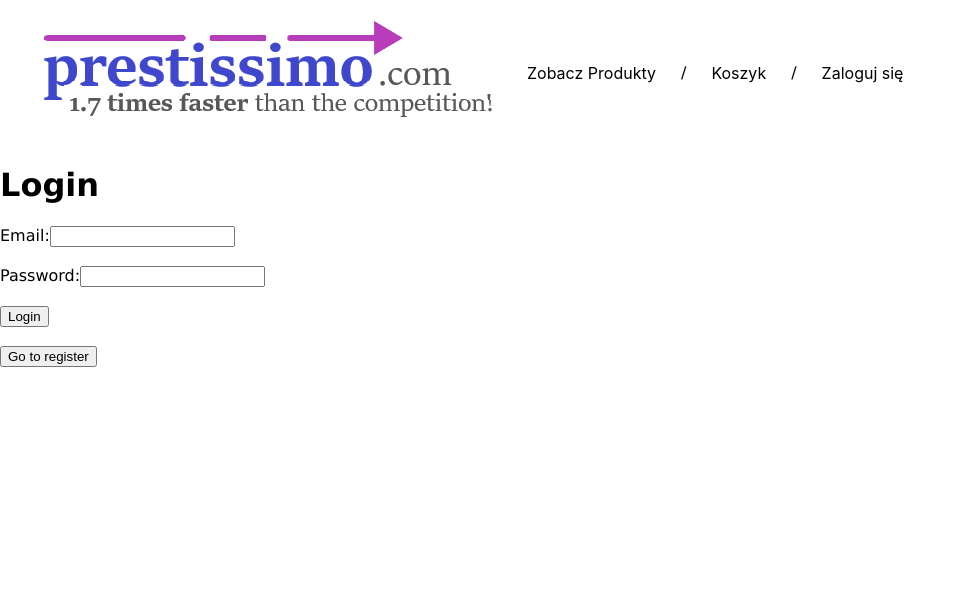
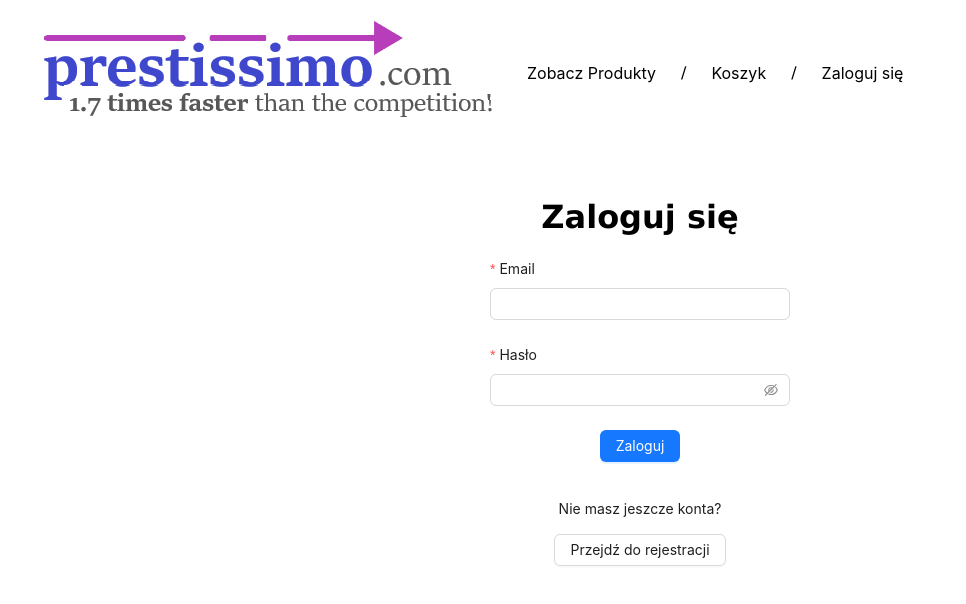
Before and after one commit to AdrianSuliga/OnlineShop, a React (Vite) app: page /login in a window 1280 px wide. Shown: the top 604 px of the page, without its empty margins (0-966 px from the left). Built offline with nearby package versions, Linux system fonts and the light colour scheme.

Commit message:
gotowe gui (logowanie, historia)

```diff
--- a/frontend/components/Login.tsx
+++ b/frontend/components/Login.tsx
@@ -1,18 +1,18 @@
 import React, { useState, createContext, useContext, useEffect } from "react";
+import CSS from "csstype";
 import { useNavigate } from "react-router-dom";
 import { useAuth } from "./AuthProvider";
+import { Button, Form, Input } from "antd";
 
 const LoginPage = () => {
     const [registering, setRegistering] = useState(false);
     const navigate = useNavigate();
     const { login } = useAuth();
 
-    const handleLogin = async (event) => {
-        event.preventDefault();
-        const formData = new FormData(event.target);
+    const handleLogin = async (values) => {
         const data = {
-            email: formData.get("loginEmail"),
-            password: formData.get("loginPassword"),
+            email: values.loginEmail,
+            password: values.loginPassword,
         };
 
         try {
@@ -26,7 +26,6 @@ const LoginPage = () => {
                 const result = await response.json();
                 const user = { userID: result.userID, token: result.token };
                 login(user);
-                console.log(result.user)
                 navigate("/");
             } else {
                 const error = await response.json();
@@ -37,13 +36,11 @@ const LoginPage = () => {
         }
     };
 
-    const handleRegister = async (event) => {
-        event.preventDefault();
-        const formData = new FormData(event.target);
+    const handleRegister = async (values) => {
         const data = {
-            email: formData.get("registerEmail"),
-            password: formData.get("registerPassword"),
-            userName: formData.get("registerUsername"),
+            email: values.registerEmail,
+            password: values.registerPassword,
+            userName: values.registerUsername,
             adminRights: false,
         };
 
@@ -58,7 +55,6 @@ const LoginPage = () => {
                 const result = await response.json();
                 const user = { userID: result.userID, token: result.token };
                 login(user);
-                console.log(result.token)
                 navigate("/");
             } else {
                 const error = await response.json();
@@ -69,36 +65,81 @@ const LoginPage = () => {
         }
     };
 
+    const formWrapper: CSS.Properties = {
+        padding: "2rem",
+        backgroundColor: "white",
+        borderRadius: "8px",
+        textAlign: "center",
+        width: "300px",
+    }
+
     return (
-        <div>
-            <h1>{registering ? "Register" : "Login"}</h1>
-            <form onSubmit={registering ? handleRegister : handleLogin}>
-                {registering && (
-                    <>
-                        <label htmlFor="registerUsername">Name:</label>
-                        <input id="registerUsername" name="registerUsername" type="text" required />
-                        <br></br>
-                        <br></br>
-                    </>
-                )}
+        <div style={styles.container}>
+            <div style={formWrapper}>
+                <h1>{registering ? "Zarejestruj się" : "Zaloguj się"}</h1>
+                <Form
+                    onFinish={registering ? handleRegister : handleLogin}
+                    style={styles.form}
+                    layout="vertical"
+                >
+                    {registering && (
+                        <Form.Item
+                            label="Nazwa użytkownika"
+                            name="registerUsername"
+                            rules={[{ required: true, message: "Pole nie może być puste!" }]}
+                        >
+                            <Input />
+                        </Form.Item>
+                    )}
 
-                <label htmlFor={registering ? "registerEmail" : "loginEmail"}>Email:</label>
-                <input id={registering ? "registerEmail" : "loginEmail"} name={registering ? "registerEmail" : "loginEmail"} type="email" required />
-                <br></br>
-                <br></br>
-                <label htmlFor={registering ? "registerPassword" : "loginPassword"}>Password:</label>
-                <input id={registering ? "registerPassword" : "loginPassword"} name={registering ? "registerPassword" : "loginPassword"} type="password" required />
-                <br></br>
-                <br></br>
-                <button type="submit">{registering ? "Register" : "Login"}</button>
-                <br></br>
-                <br></br>
-                <button type="button" onClick={() => setRegistering(!registering)}>
-                    {registering ? "Go to login" : "Go to register"}
-                </button>
-            </form>
+                    <Form.Item
+                        label="Email"
+                        name={registering ? "registerEmail" : "loginEmail"}
+                        rules={[{ required: true, message: "Pole nie może być puste!" }]}
+                    >
+                        <Input />
+                    </Form.Item>
+                    <Form.Item
+                        label="Hasło"
+                        name={registering ? "registerPassword" : "loginPassword"}
+                        rules={[{ required: true, message: "Pole nie może być puste!" }]}
+                    >
+                        <Input.Password />
+                    </Form.Item>
+                    <Button type="primary" htmlType="submit">
+                        {registering ? "Zarejestruj" : "Zaloguj"}
+                    </Button>
+                    <br/>
+                    <br/>
+                    {registering && (
+                        <p>
+                        Masz już konto?
+                    </p>
+                    ) || (
+                        <p>
+                        Nie masz jeszcze konta?
+                    </p>
+                    )}
+
+                    <Button onClick={() => setRegistering(!registering)} htmlType="button">
+                        {registering ? "Przejdź do logowania" : "Przejdź do rejestracji"}
+                    </Button>
+                </Form>
+            </div>
         </div>
     );
 };
 
+const styles = {
+    container: {
+        display: "flex",
+        justifyContent: "center",
+        alignItems: "center",
+    },
+    form: {
+        maxWidth: "600px",
+
+    },
+};
+
 export default LoginPage;
--- a/frontend/components/OrderHistory.css
+++ /dev/null
@@ -1,16 +0,0 @@
-.order-history-container {
-    position: fixed;
-    width: 100%;
-    height: 100%;
-    left: 0;
-    top: 0;
-    background: linear-gradient(135deg, #2c3e50, #34495e);
-  }
-  .ant-card {
-    border-radius: 8px;
-  }
-  .ant-list-item {
-    border-bottom: none;
-    margin-left: 100px;
-    margin-right: 100px;
-  }
--- a/frontend/components/OrderHistory.tsx
+++ b/frontend/components/OrderHistory.tsx
@@ -1,7 +1,8 @@
-import React, { useEffect, useState } from 'react';
+import React, { useEffect, useState, CSSProperties } from 'react';
+import CSS from "csstype";
 import { useAuth } from "./AuthProvider";
 import { Card, Typography, List, Avatar, Spin, Alert } from 'antd';
-import './OrderHistory.css';
+import { useNavigate } from "react-router-dom";
 
 const { Title, Text } = Typography;
 
@@ -28,6 +29,7 @@ const OrderHistory = () => {
   const [error, setError] = useState<string | null>(null);
   const [productDetails, setProductDetails] = useState<{ [key: string]: ProductDetails }>({});
   const { user } = useAuth();
+  const navigate = useNavigate();
 
   useEffect(() => {
     const fetchOrders = async () => {
@@ -89,7 +91,7 @@ const OrderHistory = () => {
 
   const formatDate = (dateString: string) => {
     const date = new Date(dateString);
-    return new Intl.DateTimeFormat('en-US', {
+    return new Intl.DateTimeFormat('pl-PL', {
       dateStyle: 'medium',
       timeStyle: 'short',
     }).format(date);
@@ -103,11 +105,27 @@ const OrderHistory = () => {
     return <Alert message="Error" description={error} type="error" showIcon />;
   }
 
+  const h1Styles: CSS.Properties = {
+    right: 0,
+    bottom: "2rem",
+    paddingLeft: "10%",
+    paddingRight: "10%",
+    fontSize: "1.5rem",
+  };
+
+  if(user){
     return (
-    <div className="order-history-container">
-      <Title level={2} style={{ color: 'white', textAlign: 'center' }}>Order Details</Title>
+      <div style={h1Styles}>
+          <div>
+              <Title level={2}>
+                  Historia zamówień
+              </Title>
               {orders.length === 0 ? (
-        <Alert message="No orders found" type="info" showIcon style={{ margin: '20px auto' }} />
+                  <Alert
+                      message="Brak zamówień"
+                      type="info"
+                      showIcon
+                  />
               ) : (
                   <List
                       grid={{ gutter: 16, column: 1 }}
@@ -115,11 +133,16 @@ const OrderHistory = () => {
                       renderItem={(order) => (
                           <List.Item>
                               <Card
-                title={<Text style={{ color: '#fff' }}>Order ID: {order.OrderID}</Text>}
-                bordered={false}
-                style={{ backgroundColor: '#1e293b', color: '#fff', border: '1px solid transparent', borderImage: 'linear-gradient(135deg, #3b3b98, #1e293b) 1' }}
+                                  title={
+                                      <Text>
+                                          Numer zamówienia: {order.OrderID}
+                                      </Text>
+                                  }
+
                               >
-                <Text style={{ color: '#d1d5db' }}>Order Date: {formatDate(order.OrderDate)}</Text>
+                                  <Text>
+                                      Data zamówienia: {formatDate(order.OrderDate)}
+                                  </Text>
                                   <List
                                       itemLayout="horizontal"
                                       dataSource={order.ProductsBought}
@@ -128,13 +151,25 @@ const OrderHistory = () => {
                                           return details ? (
                                               <List.Item>
                                                   <List.Item.Meta
-                          avatar={<Avatar src={details.image} style={{ border: '2px solid', borderImage: 'linear-gradient(135deg, #3b3b98, #1e293b) 1' }} />}
-                          title={<Text style={{ color: '#fff' }}>{details.title}</Text>}
-                          description={<Text style={{ color: '#9ca3af' }}>Quantity: {product.quantity}</Text>}
+                                                      avatar={
+                                                          <Avatar
+                                                              src={details.image}
+                                                          />
+                                                      }
+                                                      title={
+                                                          <Text>
+                                                              {details.title}
+                                                          </Text>
+                                                      }
+                                                      description={
+                                                          <Text>
+                                                              Ilość: {product.quantity}
+                                                          </Text>
+                                                      }
                                                   />
                                               </List.Item>
                                           ) : (
-                      <List.Item>Loading product details...</List.Item>
+                                              <List.Item>Ładowanie...</List.Item>
                                           );
                                       }}
                                   />
@@ -144,7 +179,13 @@ const OrderHistory = () => {
                   />
               )}
           </div>
+      </div>
   );
+  } else {
+    navigate("/");
+  }
+
 };
 
+
 export default OrderHistory;
```
Also changed, not shown: 1 other file (tests, documents, lock files or other folders). Lines whose indentation alone changed are shown as unchanged.
